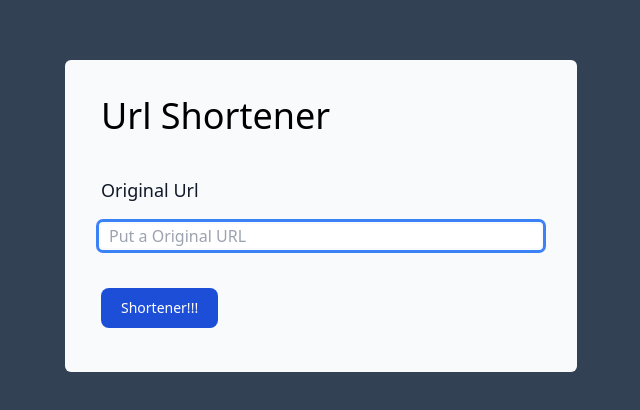
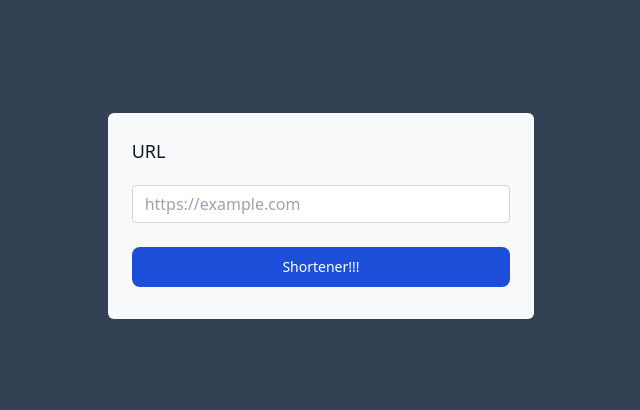
Before and after one commit to Michael-Liendo/authentication-page, a Next.js app: page / in a window 1280 px wide. Shown: the part 184-594 px from the top of the page, without its empty margins (319-959 px from the left). Built offline with nearby package versions, Linux system fonts and the light colour scheme.

Commit message:
feat: change ui design

```diff
--- a/src/pages/index.js
+++ b/src/pages/index.js
@@ -1,14 +1,11 @@
 import Head from 'next/head';
 import Link from 'next/link';
 import { useState } from 'react';
-import { useRouter } from 'next/router';
 
 export default function Home() {
   const [originalUrl, setOriginalUrl] = useState('');
   const [data, setData] = useState(null);
   const [status, setStatus] = useState(null);
-
-  const router = useRouter();
 
   function inputHandler(event) {
     setOriginalUrl(event.target.value);
@@ -31,12 +28,74 @@ export default function Home() {
     });
     const response = await request.json();
 
+    setOriginalUrl('');
+
     setStatus(response);
-    setTimeout(() => {
+  }
+
+  function NewUrlForm() {
+    return (
+      <>
+        <form onSubmit={onSubmit}>
+          <label
+            className="block mb-5 text-lg font-medium text-gray-900 dark:text-gray-600"
+            htmlFor="original-url"
+          >
+            URL
+          </label>
+          <input
+            value={originalUrl}
+            onChange={inputHandler}
+            className="block w-full px-3 py-1.5 text-base font-normal text-gray-700 bg-white bg-clip-padding border border-solid border-gray-300 rounded transition ease-in-out m-0 focus:text-gray-700 focus:bg-white focus:border-blue-600 focus:outline-none
+              "
+            id="original-url"
+            type="text"
+            placeholder="https://example.com"
+            required
+          />
+
+          <button
+            type="submit"
+            className="trasition duration-200 text-white bg-blue-700 hover:bg-blue-800 font-medium rounded-lg text-sm px-5 py-2.5 mr-2 mt-6 mb-2 w-full"
+          >
+            Shortener!!!
+          </button>
+        </form>
+      </>
+    );
+  }
+
+  function UrlInformation({ data }) {
+    const expiresDate = new Date(data.expires_at);
+
+    function handlerStatus() {
       setStatus(null);
-    }, 6000);
+    }
 
-    setOriginalUrl('');
+    return (
+      <>
+        <h1 className="mb-3.5 font-bold text-blue-400">
+          <Link
+            href={`/${data.hash}`}
+          >{`${window.location.origin}/${data.hash}`}</Link>
+        </h1>
+        <h2 className="mt-2.5 mb-0.5">Original URL</h2>
+        <p className="font-medium">{data.original_url}</p>
+        <h3 className="mt-2.5 mb-0.5">Hash</h3>
+        <p className="font-medium">{data.hash}</p>
+        <h4 className="mt-2.5 mb-0.5">ID</h4>
+        <p className="font-medium">{data.id}</p>
+        <h5 className="mt-2.5 mb-0.5">Expires at</h5>
+        <p className="font-medium">{expiresDate.toLocaleDateString()}</p>
+        <button
+          onClick={handlerStatus}
+          type="submit"
+          className="trasition duration-200 text-white bg-blue-700 hover:bg-blue-800 font-medium rounded-lg text-sm px-5 py-2.5 mr-2 mt-6 mb-2 w-full"
+        >
+          Create another link
+        </button>
+      </>
+    );
   }
 
   return (
@@ -45,45 +104,8 @@ export default function Home() {
         <title>Url Shotenner</title>
       </Head>
       <div className="bg-slate-700 h-screen flex justify-center">
-        <div className="w-2/5 m-auto p-9 bg-slate-50 rounded-md">
-          <h1 className="text-4xl mb-10">Url Shortener</h1>
-          <form onSubmit={onSubmit}>
-            <label
-              className="block mb-5 text-lg font-medium text-gray-900 dark:text-gray-600"
-              htmlFor="original-url"
-            >
-              Original Url
-            </label>
-            <input
-              value={originalUrl}
-              onChange={inputHandler}
-              className="transition duration-200 rounded-sm w-full mb-4 px-2 outline outline-offset-2 outline-blue-500 focus:scale-105"
-              id="original-url"
-              type="text"
-              placeholder="Put a Original URL"
-              required
-            />
-
-            {status ? (
-              <div>
-                <p className="my-5">
-                  Your short url was created. You hash is{' '}
-                  <span>{status.hash}</span>
-                </p>
-                <Link
-                  href={`/${status.hash}`}
-                >{`${router.pathname}/${status.hash}`}</Link>
-              </div>
-            ) : (
-              <div></div>
-            )}
-            <button
-              type="submit"
-              className="trasition duration-200 text-white bg-blue-700 hover:bg-blue-800 font-medium rounded-lg text-sm px-5 py-2.5 mr-2 mt-6 mb-2"
-            >
-              Shortener!!!
-            </button>
-          </form>
+        <div className="w-1/1 sm:w-1/2 lg:w-1/3 m-auto p-6 bg-slate-50 rounded-md">
+          {status ? <UrlInformation data={status} /> : <NewUrlForm />}
         </div>
       </div>
     </>
```
